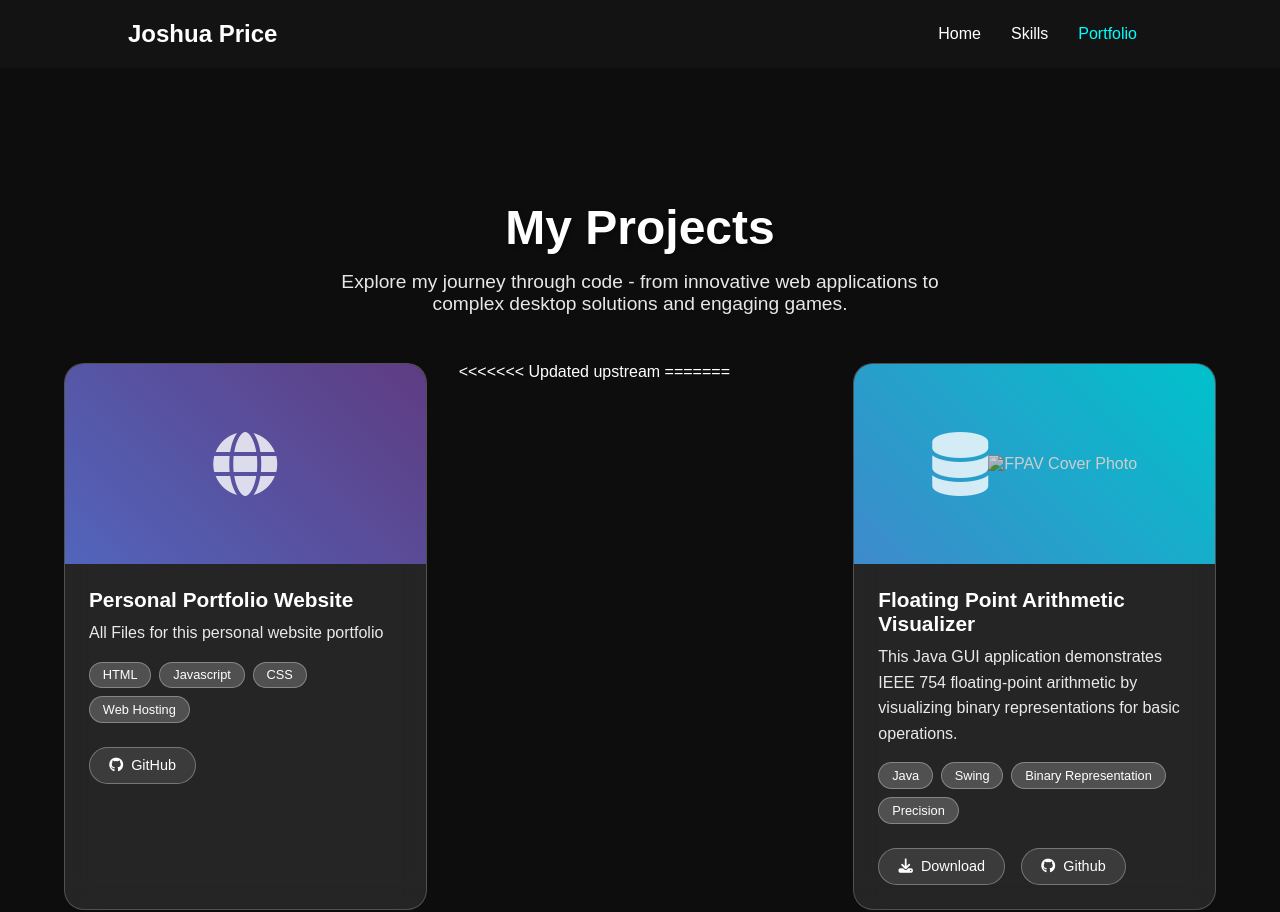
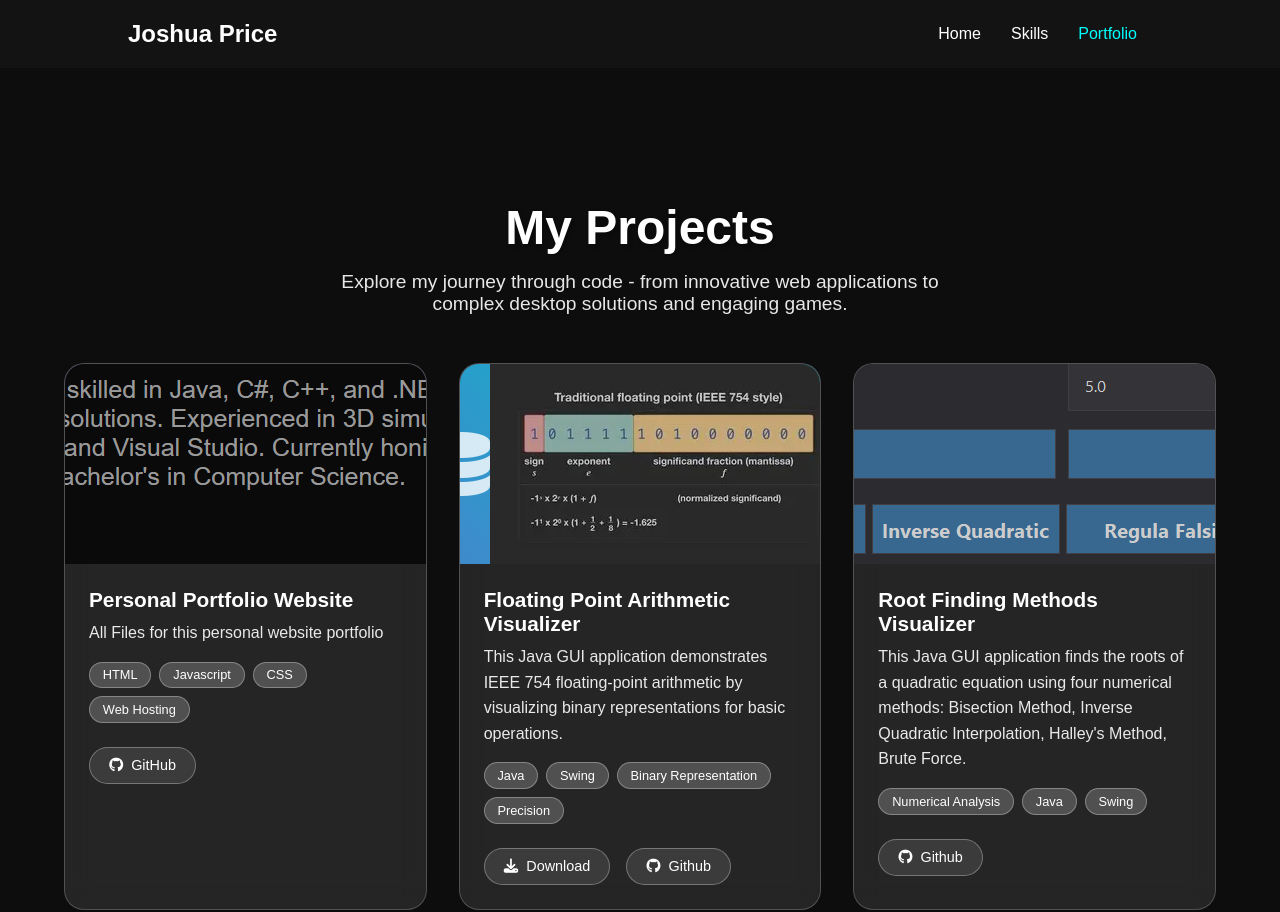
Before and after one commit to JoshuaPrice13/JoshuaPricePortfolio, a plain HTML site: page portfolio.html in a window 1280 px wide. Shown: the top 912 px of the page. Drawn offline with Linux system fonts and the light colour scheme.

Commit message:
fixed img and added readme

```diff
--- a/portfolio.html
+++ b/portfolio.html
@@ -31,6 +31,7 @@
             <!-- Web Projects -->
             <div class="project-widget" data-category="web">
                 <div class="project-image">
+                    <img src="Files/Portfolio_pic.png" alt="Portfolio Cover Photo">
                     <i class="fas fa-globe"></i>
                 </div>
                 <div class="project-content">
@@ -50,15 +51,13 @@
                     </div>
                 </div>
             </div>
-<<<<<<< Updated upstream
-=======
 
 
 
             <div class="project-widget" data-category="desktop">
                 <div class="project-image">
                     <i class="fas fa-database"></i>
-                    <img src="Files/FPAV.png" alt="FPAV Cover Photo">
+                    <img src="Files/FPA_pic.webp" alt="FPAV Cover Photo">
                 </div>
                 <div class="project-content">
                     <h3 class="project-title">Floating Point Arithmetic Visualizer</h3>
@@ -88,7 +87,7 @@
             <div class="project-widget" data-category="desktop">
                 <div class="project-image">
                     <i class="fas fa-database"></i>
-                    <img src="Files/ALT.png" alt="ALT Cover Photo">
+                    <img src="Files/ALT_Pic.png" alt="ALT Cover Photo">
                 </div>
                 <div class="project-content">
                     <h3 class="project-title">Root Finding Methods Visualizer</h3>
@@ -113,7 +112,6 @@
                     </div>
                 </div>
             </div>
->>>>>>> Stashed changes
 
             <div class="project-widget" data-category="Games">
                 <div class="project-image">
```
Also changed, not shown: Files/ALT_Pic.png (added), Files/FPA_pic.webp (added), Files/Portfolio_pic.png (added), 1 other file.
